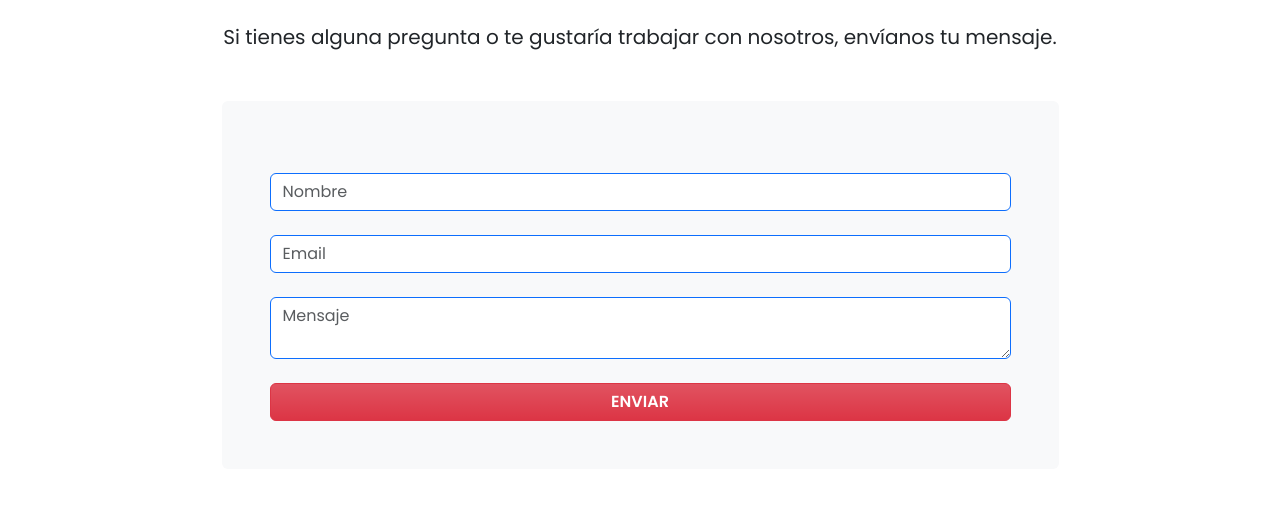
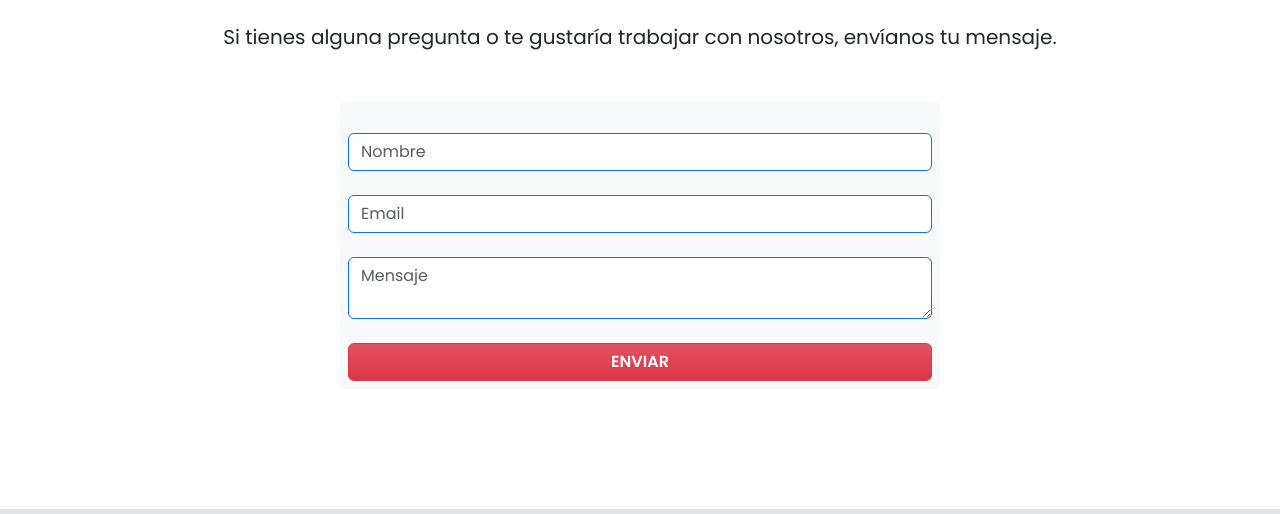
Before and after one commit to RamirezJM/weather-frontend-m2, a plain HTML site: page index.html in a window 1280 px wide. Shown: the part 3368-3882 px from the top of the page. Drawn offline with nearby package versions, Linux system fonts and the light colour scheme.

Commit message:
fix: arreglar ancho formulario de contacto

```diff
--- a/assets/css/styles.css
+++ b/assets/css/styles.css
@@ -26,6 +26,10 @@ body {
   align-items: center;
 }
 
+.form-wrapper{
+  max-width: 600px;
+}
+
 .btn-top {
   position: fixed;
   bottom: 50px;
--- a/index.html
+++ b/index.html
@@ -343,12 +343,14 @@
         <h2 class="text-center mb-4">Contacto</h2>
         <p class="text-center lead fw-normal mb-5">Si tienes alguna pregunta o te gustaría trabajar con nosotros,
           envíanos tu mensaje.</p>
-        <form class="w-75 mx-auto my-5 bg-light p-5 rounded-2">
-          <input type="text" placeholder="Nombre" class="form-control border-primary w-100 my-4">
-          <input type="text" placeholder="Email" class=" form-control border-primary w-100 my-4">
-          <textarea placeholder="Mensaje" class="form-control border-primary w-100 my-4"></textarea>
-          <button class="btn btn-danger bg-gradient text-uppercase fw-semibold mx-auto w-100">Enviar</button>
-        </form>
+        <div class="form-wrapper w-100 mx-auto">
+          <form class="my-5 p-2 bg-light rounded-2">
+            <input type="text" placeholder="Nombre" class="form-control border-primary w-100 my-4">
+            <input type="text" placeholder="Email" class=" form-control border-primary w-100 my-4">
+            <textarea placeholder="Mensaje" class="form-control border-primary w-100 my-4"></textarea>
+            <button class="btn btn-danger bg-gradient text-uppercase fw-semibold mx-auto w-100">Enviar</button>
+          </form>
+        </div>
       </div>
     </section>
   </main>
```
